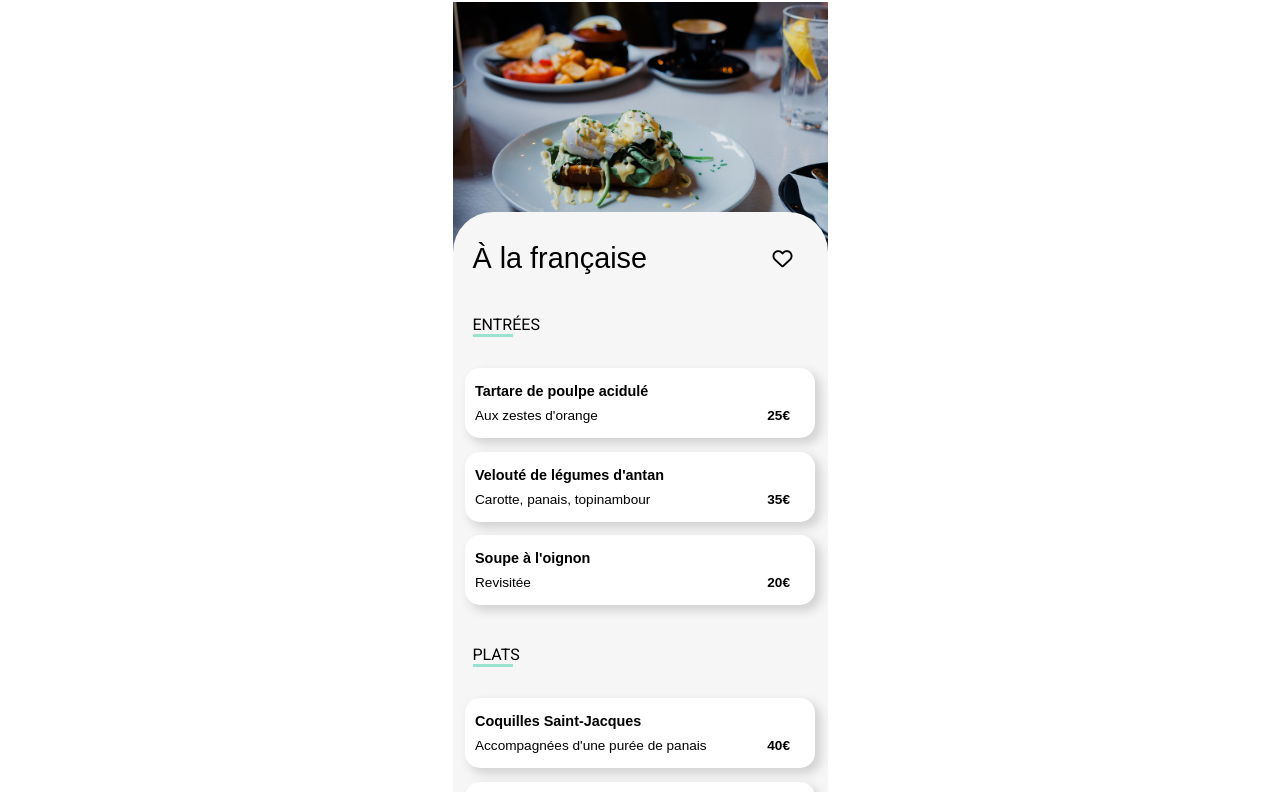
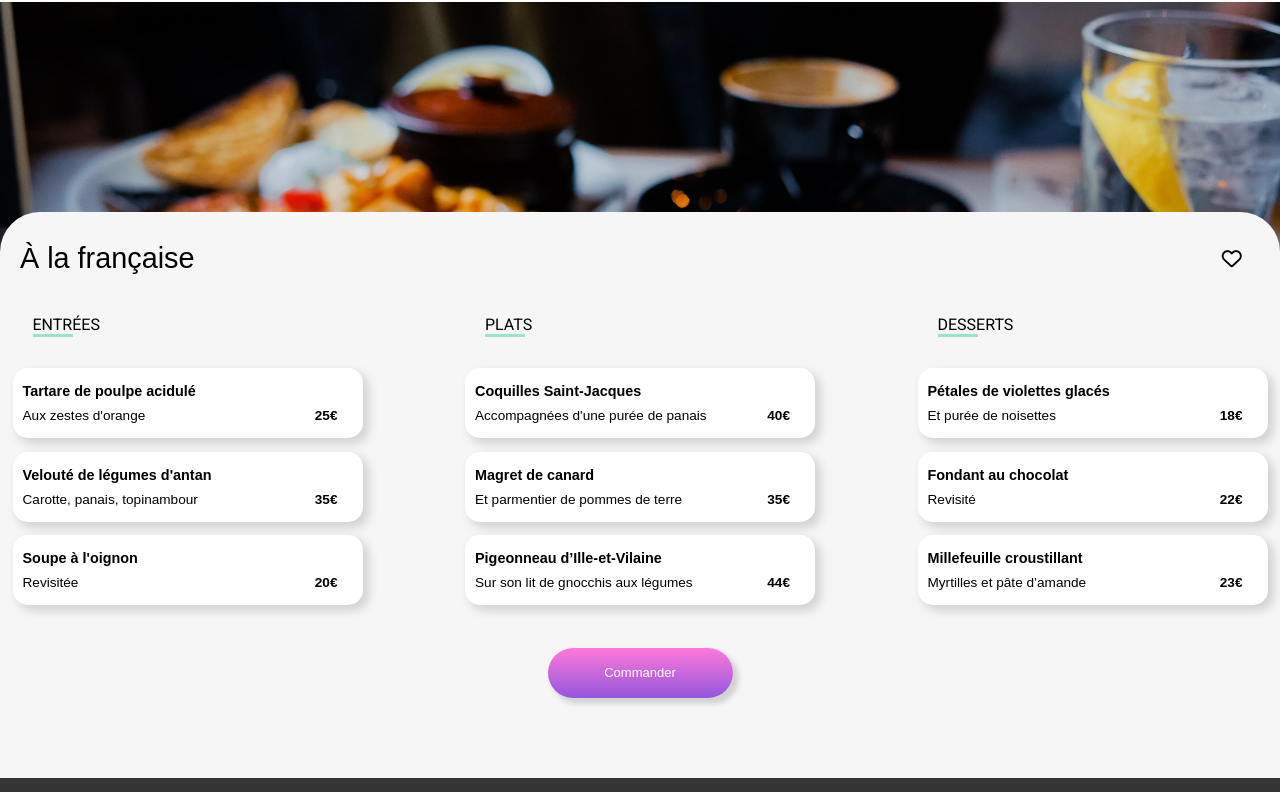
Before and after one commit to anatole22/anatole_viaud_3_21062021, a website: page menu page/menualafrancaise.html in a window 1280 px wide. Shown: the part 58-850 px from the top of the page. Drawn offline with Linux system fonts and the light colour scheme; a web font is replaced by a local one.

Commit message:
commit v2

```diff
--- a/menu page/menualafrancaise.html
+++ b/menu page/menualafrancaise.html
@@ -12,14 +12,17 @@
         </nav>
         <div class="header__presentation"></div>
     </header>
-    <main class="background_menu">
+    <main class="background__menu">
         <article class="menu">
             <div class="menu__title">
                 <h1>À la française</h1>
-                <i class="far fa-heart fa-lg heart"></i>
+                <i class="far fa-heart fa-lg menu__title__heart"></i>
             </div>
+            <div class="entrer">
             <section class="plats">
-                <h2 class="plats__title">ENTRÉES</h2>
+                <div class="plats__title">
+                    <h2 class="plats__title__button">ENTRÉES</h2>
+                </div>
                 <button class="button">
                     <div class="button__description">
                         <h3 class="button__description__plat">Tartare de poulpe acidulé</h3>
@@ -57,8 +60,12 @@
                     </div>
                 </button>
             </section>
+            </div>
+            <div class="middle">
             <section class="plats">
-                <h2 class="plats__title">PLATS</h2>
+                <div class="plats__title">
+                    <h2 class="plats__title__button">PLATS</h2>
+                </div>
                 <button class="button">
                     <div class="button__description">
                         <h3 class="button__description__plat">Coquilles Saint-Jacques</h3>
@@ -96,8 +103,12 @@
                     </div>
                 </button>
             </section>
+            </div>
+            <div class="end">
             <section class="plats">
-                <h2 class="plats__title">DESSERTS</h2>
+                <div class="plats__title">
+                    <h2 class="plats__title__button">DESSERTS</h2>
+                </div>
                 <button class="button">
                     <div class="button__description">
                         <h3 class="button__description__plat">Pétales de violettes glacés</h3>
@@ -107,7 +118,7 @@
                         </div>
                     </div>
                     <div class="button__confirmation">
-                        <i class="fas fas fa-check-circle button__confirmation__icon"></i>
+                        <i class="fas fas fa-check-circle"></i>
                     </div>
                 </button>
                 <button class="button">
@@ -135,7 +146,10 @@
                     </div>
                 </button>
             </section>
-            <button class="menu__command">Commander</button>
+            </div>
+            <div class="menu__command">
+            <button class="menu__command__button">Commander</button>
+            </div>
         </article>
     </main>
     <footer class="footer__background">
--- a/sass/base/normalize.scss
+++ b/sass/base/normalize.scss
@@ -1 +1 @@
-html{font-family: Roboto, sans-serif;}body{margin: auto; height: 100%;}h1{font-family: Shrikhand, sans-serif; font-size: 1.8rem;}h2{font-size: 1rem}h3{font-weight: bold; font-size: 0.9rem;}p{font-size: 0.850rem;}
+html{font-family: Roboto, sans-serif;}body{margin: auto; height: 100%;}h1{font-family: Shrikhand, sans-serif; font-size: 1.8rem;}h2{font-size: 1rem}h3{font-weight: bold; font-size: 0.9rem;}p{font-size: 0.850rem;text-overflow: "...";}
--- a/sass/composants/menuapparition.scss
+++ b/sass/composants/menuapparition.scss
@@ -1,16 +1,18 @@
-.plats{
-    animation: apparitionplats 2s ease-in-out;
-
+.entrer{
+    animation: apparitionplats  1s ease-in;
+}
+.middle{
+    animation: apparitionplats  1.5s ease-in;
+}
+.end{
+    animation: apparitionplats  2s ease-in;
 }
 @keyframes apparitionplats {
-    0% {
-       margin-top: 30px;
+    from {
+        margin-top: 10px;
         opacity: 0%;
     }
-    80%{
-        opacity: 80%;
-    }
-    100%{
+    to{
         opacity: 100%;
         margin-top: 0;
     }
--- a/sass/composants/platsbutton.scss
+++ b/sass/composants/platsbutton.scss
@@ -11,6 +11,8 @@
     padding: 0;
     cursor: pointer;
     overflow: hidden;
+    text-overflow: ellipsis;
+    white-space: nowrap;
     &__description{
         width: 350px;
         height: 40px;
@@ -18,6 +20,9 @@
         flex-direction: column;
         justify-content: space-between;
         align-items: flex-start;
+        overflow: hidden;
+        text-overflow: ellipsis;
+        white-space: nowrap;
         &__plat{
             margin: 0 0 0 10px;
         }
@@ -26,7 +31,6 @@
             justify-content: space-between;
             align-items: center;
             width: 90%;
-
             margin: 0 0 0 10px;
         }
     }
@@ -40,20 +44,17 @@
         height: 70px;
         margin-right: -90px;
         transition: 300ms ease-in-out;
-        &__icon{
+        & .fa-check-circle{
             background: $colour-tertairy;
             color: white;
             font-size: 30px;
-            transform: rotate(-180deg);
-            animation-delay: 300ms;
-            animation: cloche 200ms ease-in-out;
-            }
-    }
-    &:hover > &__confirmation{
-        margin-right: 0;
-        &__icon{
-            transform: rotate(0);
-            color: red;
+            transition: transform 500ms ease-in-out;
         }
     }
+    &:hover &__confirmation{
+        margin-right: 0;
+        }
+    &:hover .fa-check-circle{
+        transform: rotate(360deg);
+    }
 }
--- a/sass/layout/acticlemenu.scss
+++ b/sass/layout/acticlemenu.scss
@@ -1,26 +1,44 @@
-.background_menu{
+.background__menu{
     background:#f6f6f6;
     border-radius: 40px 40px 0 0;
+}
+.menu{
     max-width: 375px;
     margin: auto;
-}
-.menu{
-    border-radius: 40px 40px 0 0;
     margin-top: -50px;
     display: flex;
     flex-direction: column;
+    @media(min-width:1126px){
+        max-width: 1440px;
+        flex-direction: row;
+        flex-wrap: wrap;
+        justify-content: space-between;
+
+    }
     &__title{
         display: flex;
         justify-content: space-between;
         align-items: center;
         padding: 30px 35px 40px 20px;
+        &__heart{
+            @include heart;
+        }
+        @media(min-width:1126px){
+            width: 100%;
+        }
     }
     &__command{
-        align-self: center;
-        margin: 2.5px 0 80px 0;
-        width: 185px;
-        height: 50px;
-        @include button-gradient;
+        display: flex;
+        justify-content: center;
+        @media(min-width:1126px){
+            width: 100%;
+        }
+        &__button{
+            margin: 2.5px 0 80px 0;
+            width: 185px;
+            height: 50px;
+            @include button-gradient;
+        }
     }
 }
 .plats{
@@ -29,12 +47,22 @@
     flex-direction: column;
     justify-content: space-between;
     align-items: center;
-    margin: 0 0 40px 0;
+    margin: 0 12.5px 40px 12.5px;
+    flex-wrap: wrap;
+    @media(min-width:1100px){
+        max-width: 1440px;
+        align-items: flex-start;
+
+
+
+    }
     &__title{
-        display: flex;
         align-self: flex-start;
         margin: 0 0 17.5px 20px;
-        border-bottom: solid $colour-tertairy 3px;
-        width: 40px;
+        width: 100%;
+        &__button{
+            width: 40px;
+            border-bottom: solid $colour-tertairy 3px;
+        }
         }
 }
--- a/sass/layout/footer.scss
+++ b/sass/layout/footer.scss
@@ -13,7 +13,6 @@
     @media(min-width:700px){
         align-items: center;
 }
-
     &__logo{
         font-size: 1.1rem;
         margin-bottom: 25px;
@@ -23,6 +22,9 @@
         flex-direction: column;
         justify-content: space-between;
         height: 100px;
+        @media(min-width:700px){
+            align-items: center;
+    }
         &__icon{
             width: 15px;
             margin-right: 10px;
--- a/sass/layout/headermenu.scss
+++ b/sass/layout/headermenu.scss
@@ -1,11 +1,11 @@
 .header{
-    max-width: 375px;
-    margin: auto;
     &__nav{
         display: flex;
         flex-direction: row;
         align-items: center;
-        margin: 20px 0 10px 0;
+        padding: 20px 0 10px 0;
+        max-width: 375px;
+        margin: auto;
         &__logo{
             display: flex;
             justify-content: flex-start;
--- a/sass/layout/index.scss
+++ b/sass/layout/index.scss
@@ -138,3 +138,4 @@
     }
     @include buttoncard;
 }
+/* footer */
```
Also changed, not shown: css/style.css, 1 other file.
